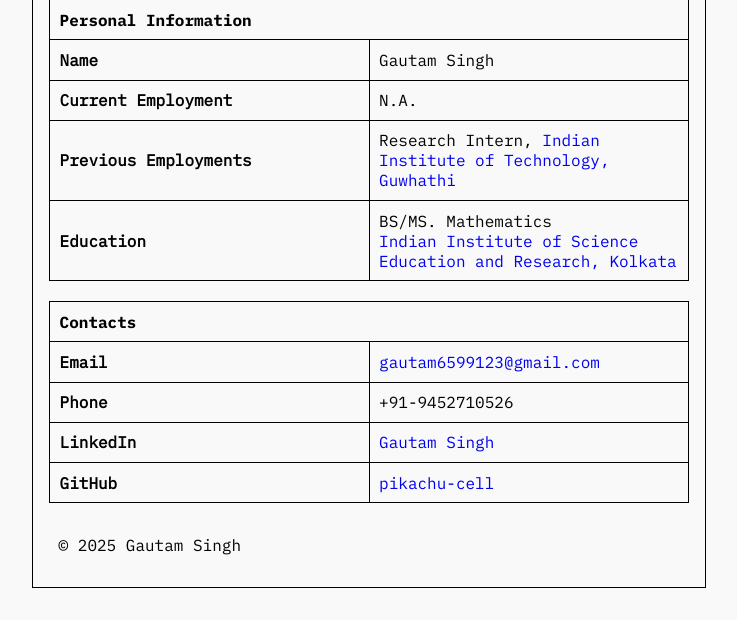
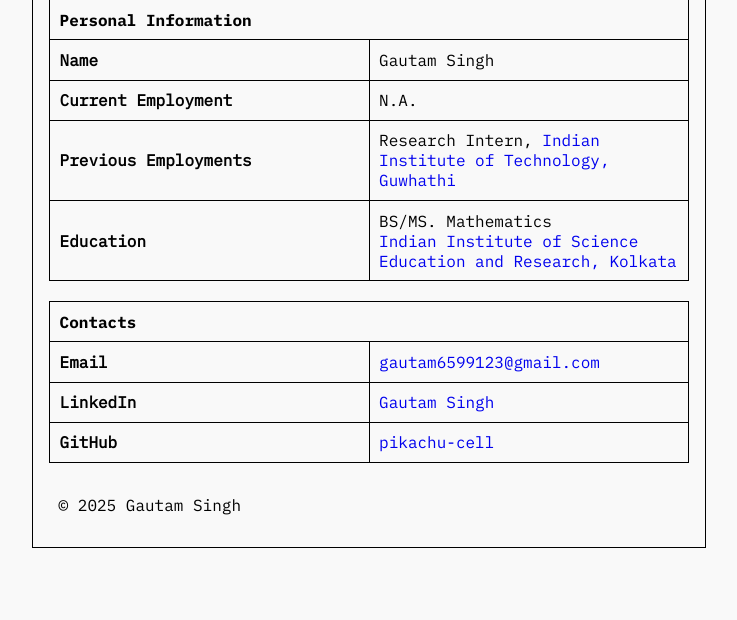
Before and after one commit to pikachu-cell/pikachu-cell.github.io, a Python web app: template templates/index.html in a window 1280 px wide. Shown: the part 241-861 px from the top of the page, without its empty margins (271-1008 px from the left). After the commit the page ends 789 px from the top, so only its background shows below. Run offline with Jinja, Linux system fonts and the light colour scheme; the template is opened without the code that fills it, so the values that code supplies are empty.

Commit message:
remove sensitive content

```diff
--- a/public/index.html
+++ b/public/index.html
@@ -57,10 +57,6 @@
               </td>
             </tr>
             <tr>
-              <th>Phone</th>
-              <td>+91-9452710526</td>
-            </tr>
-            <tr>
               <th>LinkedIn</th>
               <td><a href="https://www.linkedin.com/in/gautam-singh-81466a218/">Gautam Singh</a>
               </td>
--- a/templates/index.html
+++ b/templates/index.html
@@ -57,10 +57,6 @@
               </td>
             </tr>
             <tr>
-              <th>Phone</th>
-              <td>+91-9452710526</td>
-            </tr>
-            <tr>
               <th>LinkedIn</th>
               <td><a href="https://www.linkedin.com/in/gautam-singh-81466a218/">Gautam Singh</a>
               </td>
```
